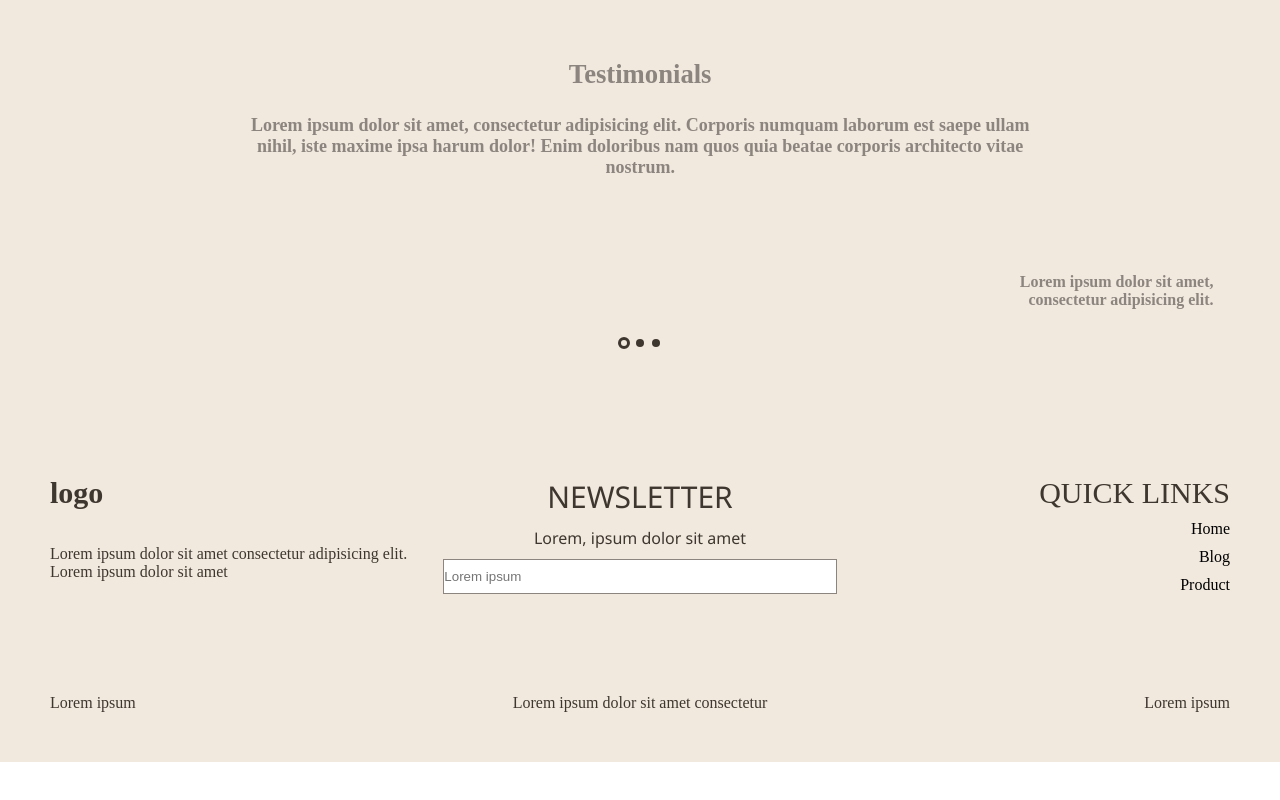
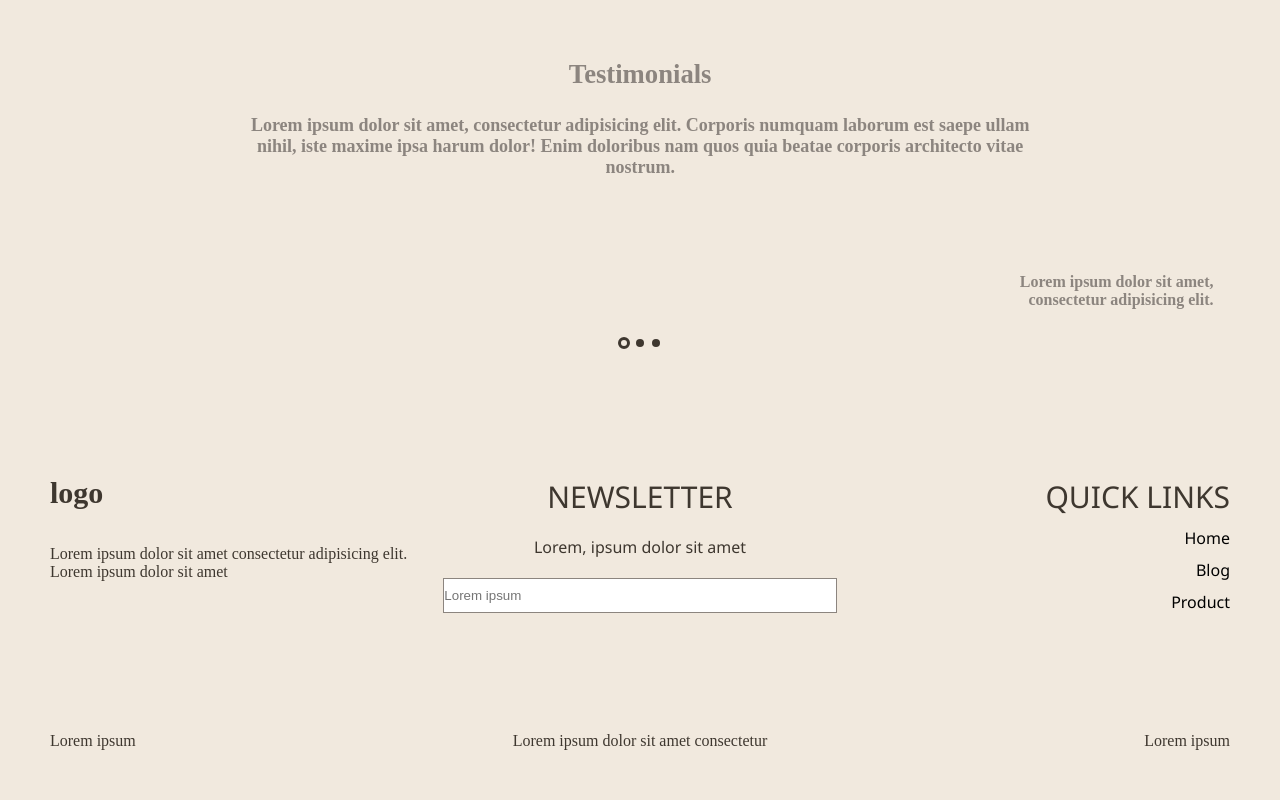
Before and after one commit to Dong-Han-Kim/practice01, a React (Vite) app: page / in a window 1280 px wide. Shown: the part 1684-2484 px from the top of the page. Before the commit the page ends 2446 px from the top, so only its background shows below. Built offline with nearby package versions, Linux system fonts and the light colour scheme; a web font is replaced by a local one.

Commit message:
font 수정

```diff
--- a/src/component/style/Footer.css
+++ b/src/component/style/Footer.css
@@ -48,6 +48,7 @@ footer {
 }
 
 #ft_right {
+	font-family: 'Noto Sans', sans-serif;
 	text-align: right;
 	grid-column: 3/4;
 	grid-row: 1/2;
@@ -131,7 +132,7 @@ footer {
 	.ft_logo,
 	.ft_center_title,
 	.ft_right_title {
-		font-size: 14px;
+		font-size: 10px;
 	}
 	#ft_left,
 	#ft_center,
```
